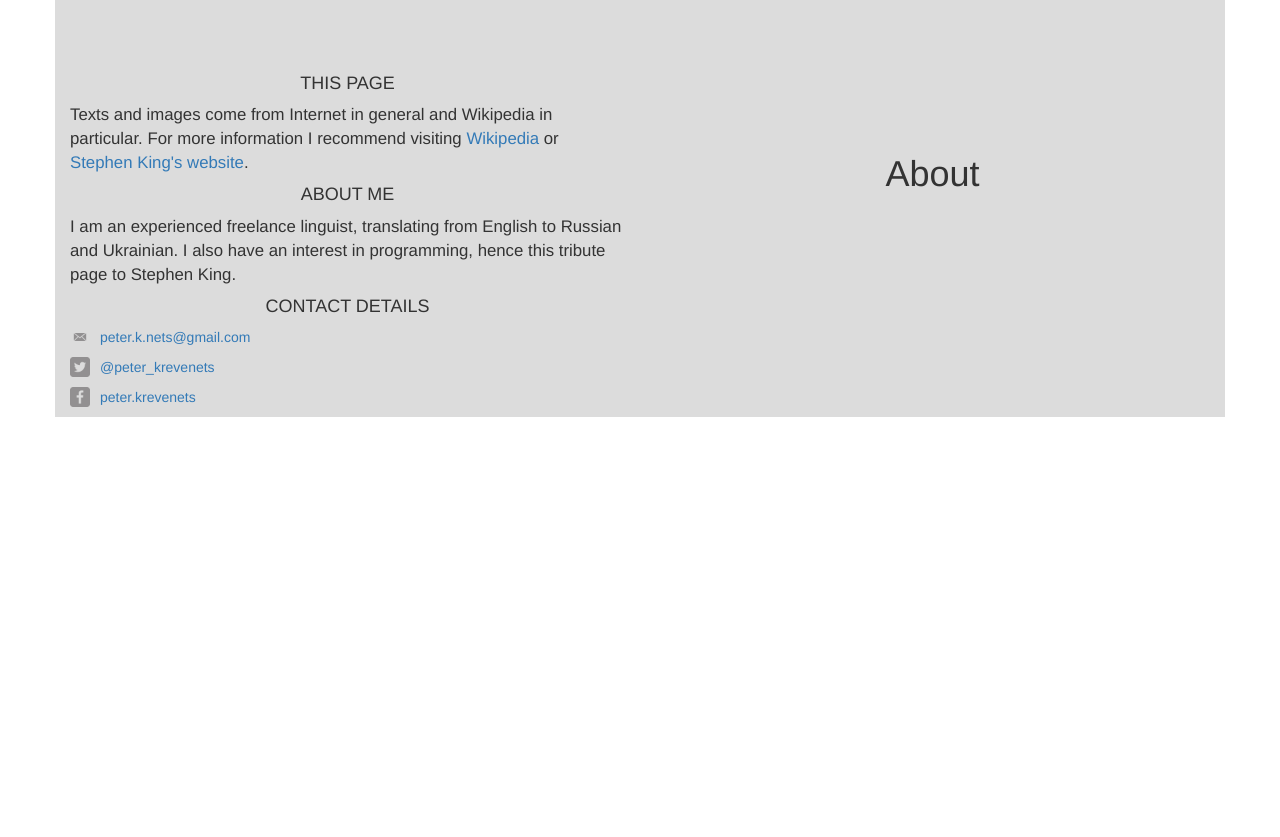
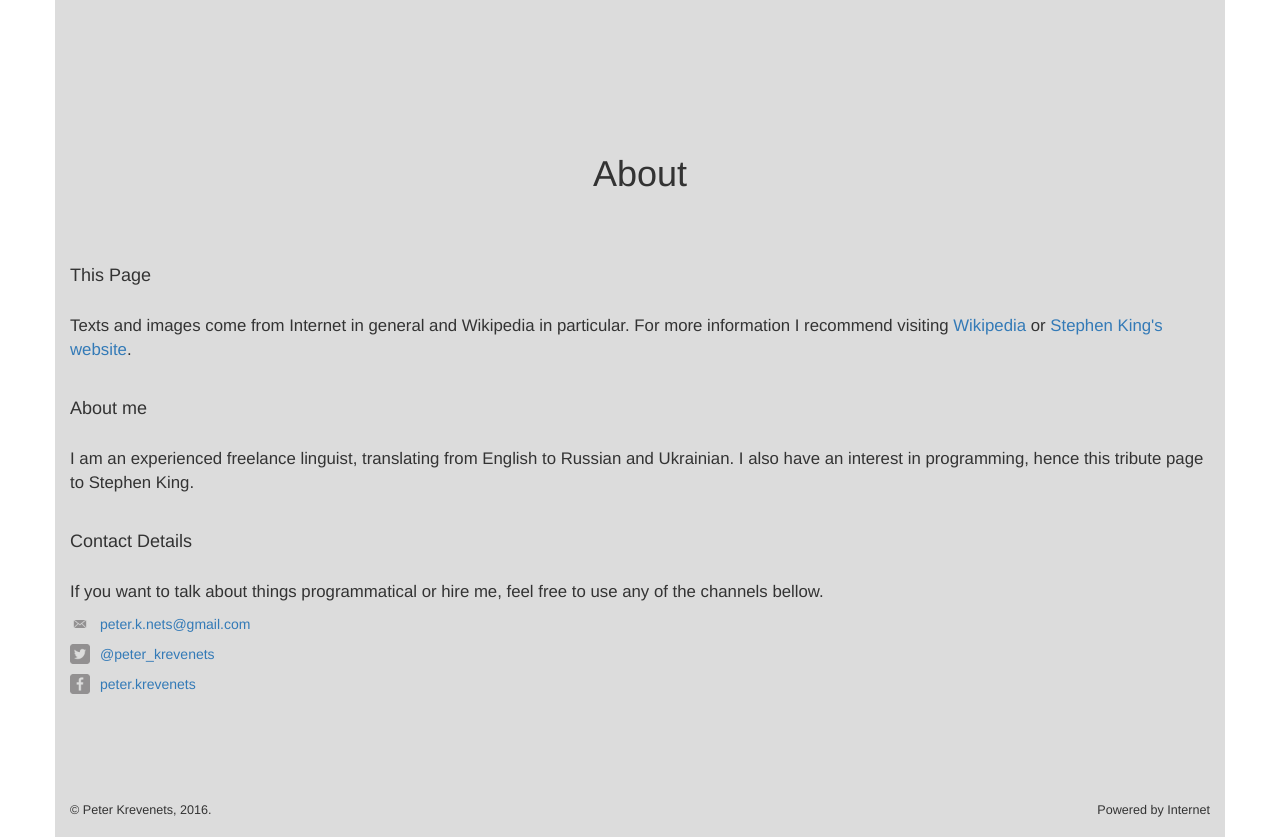
Before and after one commit to portojs/portfolio_project_1, a website: page index.html in a window 1280 px wide. Shown: the part 3096-3933 px from the top of the page. Before the commit the page ends 3513 px from the top, so only its background shows below. Drawn offline with nearby package versions, Linux system fonts and the light colour scheme.

Commit message:
Change to 'about' and 'footer' sections'

```diff
--- a/css/my_style.css
+++ b/css/my_style.css
@@ -149,6 +149,14 @@ img.book {
 /* Section - About
 ================================= */
 
+#about h1 {
+  padding-bottom: 1em;
+}
+
+#about h4 {
+  padding: 1.5em 0 1em;
+}
+
 .contact-info {
   list-style: none;
   padding: 0;
@@ -171,3 +179,16 @@ img.book {
 .contact-info li.twitter a {
   background-image: url('../img/contact_twitter-wrap.png');
 }
+
+/* Footer
+================================= */
+
+footer {
+  padding-top: 7em;
+  background-color: #dcdcdc;
+}
+
+.footer-last-line {
+  font-size: 0.9em;
+  padding-bottom: 2em;
+}
--- a/index.html
+++ b/index.html
@@ -228,31 +228,33 @@
 
     <!-- Contacts -->
     <div class="container sk-row" id="about">
-      <div class="row">
-        <div class="col-md-6">
-          <h4 class="text-uppercase text-center">This page</h4>
+      <h1 class="text-center">About</h1>
+      <h4>This Page</h4>
       <p>
         Texts and images come from Internet in general and Wikipedia in particular. For more information I recommend visiting
         <a href="https://en.wikipedia.org/wiki/Stephen_King">Wikipedia</a> or <a href="http://stephenking.com/index.html">Stephen King's website</a>.
       </p>
-          <h4 class="text-uppercase text-center">About me</h4>
+      <h4>About me</h4>
       <p>
         I am an experienced freelance linguist, translating from English to Russian and Ukrainian. I also have an interest in programming, hence this tribute page to Stephen King.
       </p>
-          <h4 class="text-uppercase text-center">Contact Details</h4>
+      <h4>Contact Details</h4>
+      <p>
+        If you want to talk about things programmatical or hire me,  feel free to use any of the channels bellow.
+      </p>
       <ul class="contact-info">
         <li class="mail"><a href="mailto:peter.k.nets@gmail.com">peter.k.nets@gmail.com</a></li>
         <li class="twitter"><a href="http://twitter.com/peter_krevenets">@peter_krevenets</a></li>
         <li class="facebook"><a href="http://www.facebook.com/peter.krevenets">peter.krevenets</a></li>
       </ul>
-        </div>
-        <div class="col-md-6">
-          <h1 class="text-center">About</h1>
-        </div>
-      </div>
-    </div>
-    <!-- End Contacts -->
+    </div><!-- End Contacts -->
 
+    <!-- Footer -->
+    <footer class="container">
+      <!--<h4 class="text-uppercase text-center">This page</h4>-->
+      <p class="footer-last-line"><span class="pull-left">&copy; Peter Krevenets, 2016.</span><span class="pull-right">Powered by Internet</span></p>
+    </footer>
+    <!-- End Footer -->
     <script src="vendor/js/jquery.js"></script>
     <script src="vendor/js/bootstrap.min.js"></script>
     <script src="js/app.js"></script>
```
Lines whose indentation alone changed are shown as unchanged.
